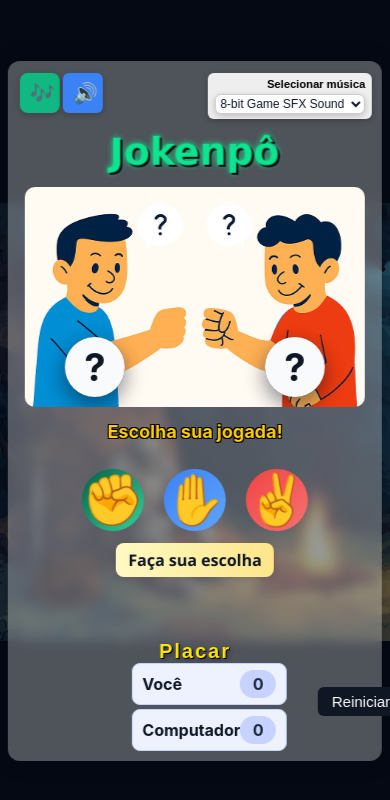
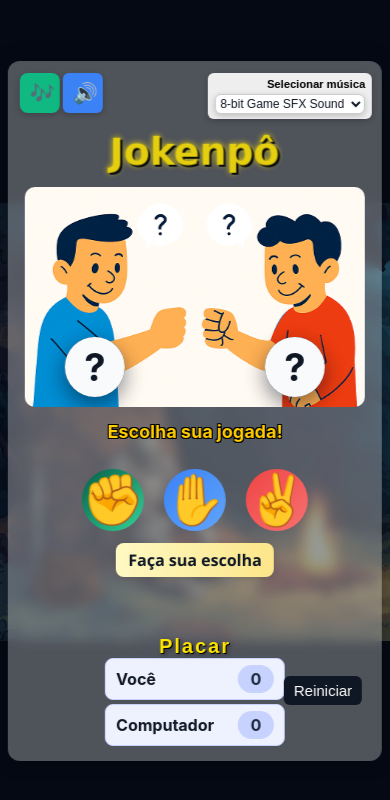
Before and after one commit to xandescott/jokenpo, a website: page index.html in a window 390 px wide. Drawn offline with Linux system fonts and the light colour scheme.

Commit message:
Update styles.css

```diff
--- a/styles.css
+++ b/styles.css
@@ -73,8 +73,8 @@ body::before {
   text-align: center;
   font-size: 36px;
   font-weight: bold;
-  color: #00ff99;
-  text-shadow: 2px 2px 0 #000, 0 0 6px #00ff99;
+  color: #ffe600;
+  text-shadow: 2px 2px 0 #000, 0 0 6px #ffe600;
   animation: pulseTitle 2s infinite;
   font-family: 'Press Start 2P', cursive; /* estilo retrô opcional */
 }
@@ -894,7 +894,6 @@ body::before {
   font-weight: 700;
   color: #ffe600; /* amarelo vibrante */
   text-shadow: 1px 1px 0 #000, 2px 2px 4px rgba(0,0,0,0.4);
-  margin: 0;
   margin-bottom: -4px;
   line-height: 1.2;
   letter-spacing: 2px;
@@ -905,8 +904,8 @@ body::before {
     flex-direction: column;
     align-items: center;
     gap: 4px;
-    margin-bottom: 10px;
-    width: 85%;
+    margin-bottom: 15px;
+    width: 120%;
 }
 
   .score-group {
@@ -919,10 +918,10 @@ body::before {
   }
 
   .btn { /* botão Reiniciar */
-    padding: 6px 14px;
+    padding: 6px 10px;
     position: relative;
-    top: 44px;
-    left: 166px;
+    top: 33px;
+    left: 128px;
     font-size: 15px;
     border-radius: 6px;
     background-color: #0f1724;
```
